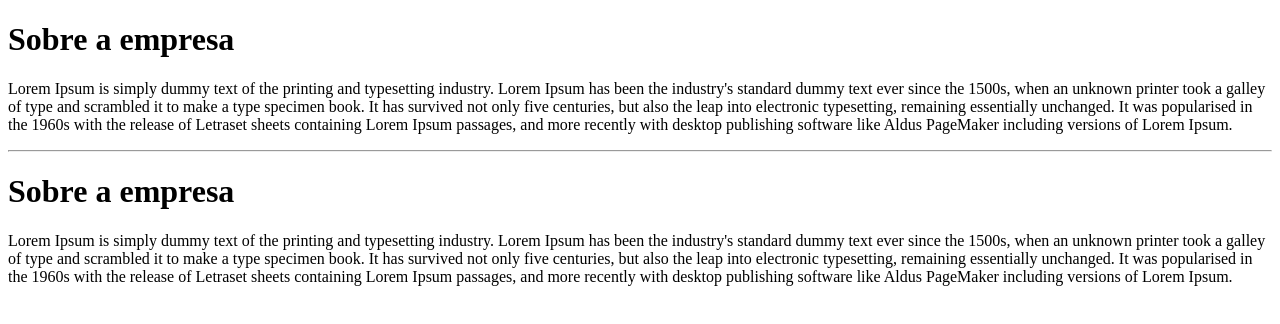
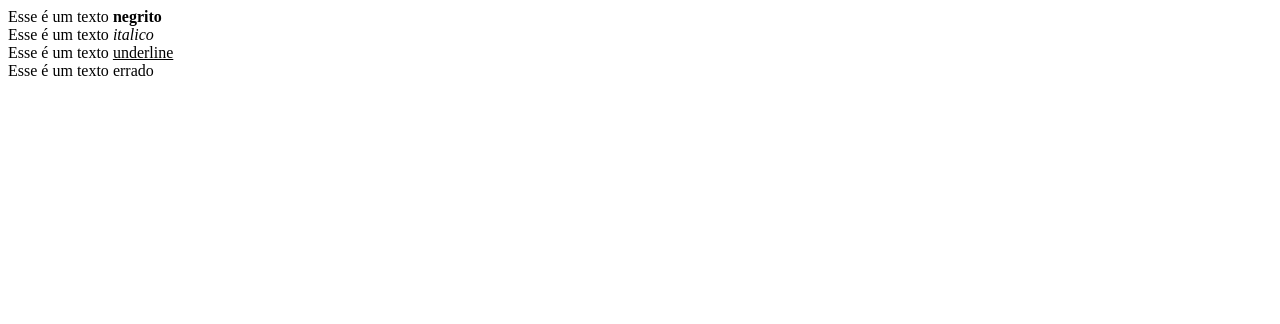
Before and after one commit to c-viniciussantos/AulasCursoWebUdemy, a plain HTML site: page projeto.html in a window 1280 px wide. Drawn offline with Linux system fonts and the light colour scheme.

Commit message:
Formatações de textos

```diff
--- a/projeto.html
+++ b/projeto.html
@@ -8,11 +8,15 @@
     </head>
 
     <body>
-        <h1>Sobre a empresa</h1>
-        <p>Lorem Ipsum is simply dummy text of the printing and typesetting industry. Lorem Ipsum has been the industry's standard dummy text ever since the 1500s, when an unknown printer took a galley of type and scrambled it to make a type specimen book. It has survived not only five centuries, but also the leap into electronic typesetting, remaining essentially unchanged. It was popularised in the 1960s with the release of Letraset sheets containing Lorem Ipsum passages, and more recently with desktop publishing software like Aldus PageMaker including versions of Lorem Ipsum.</p>
-        <hr>
-        <h1>Sobre a empresa</h1>
-        <p>Lorem Ipsum is simply dummy text of the printing and typesetting industry. Lorem Ipsum has been the industry's standard dummy text ever since the 1500s, when an unknown printer took a galley of type and scrambled it to make a type specimen book. It has survived not only five centuries, but also the leap into electronic typesetting, remaining essentially unchanged. It was popularised in the 1960s with the release of Letraset sheets containing Lorem Ipsum passages, and more recently with desktop publishing software like Aldus PageMaker including versions of Lorem Ipsum.</p>
+
+        Esse é um texto <strong>negrito</strong>
+        <br>
+        Esse é um texto <em>italico</em>
+        <br>
+        Esse é um texto <u>underline</u>
+        <br>
+        Esse é um texto <strinke>errado</strike>
+        <br>
 
     </body>
 
```
